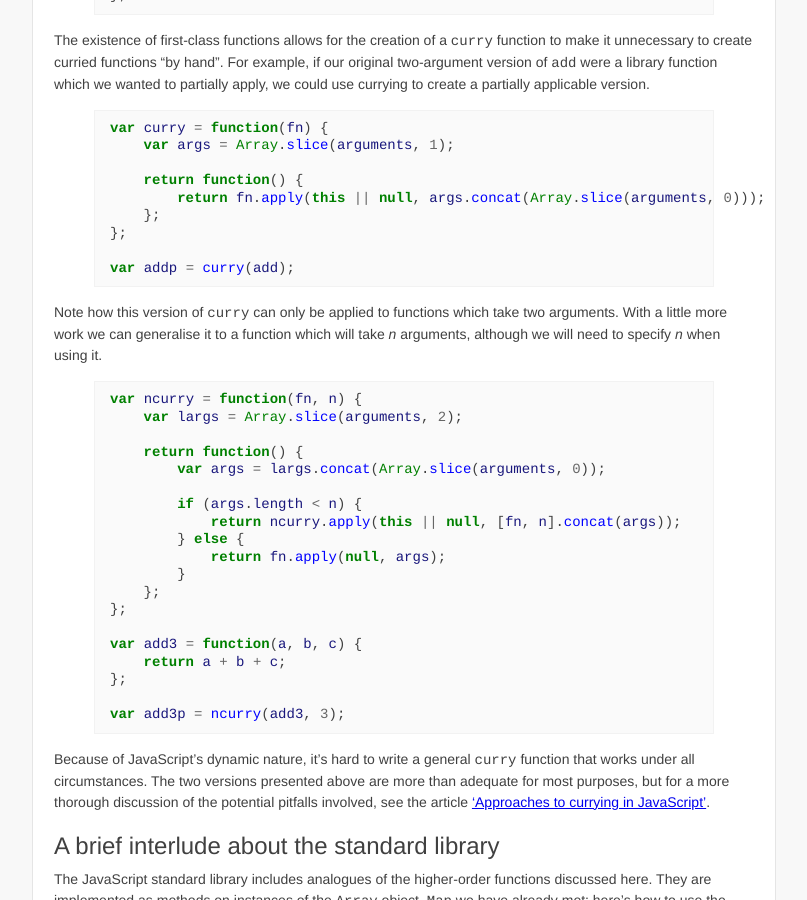
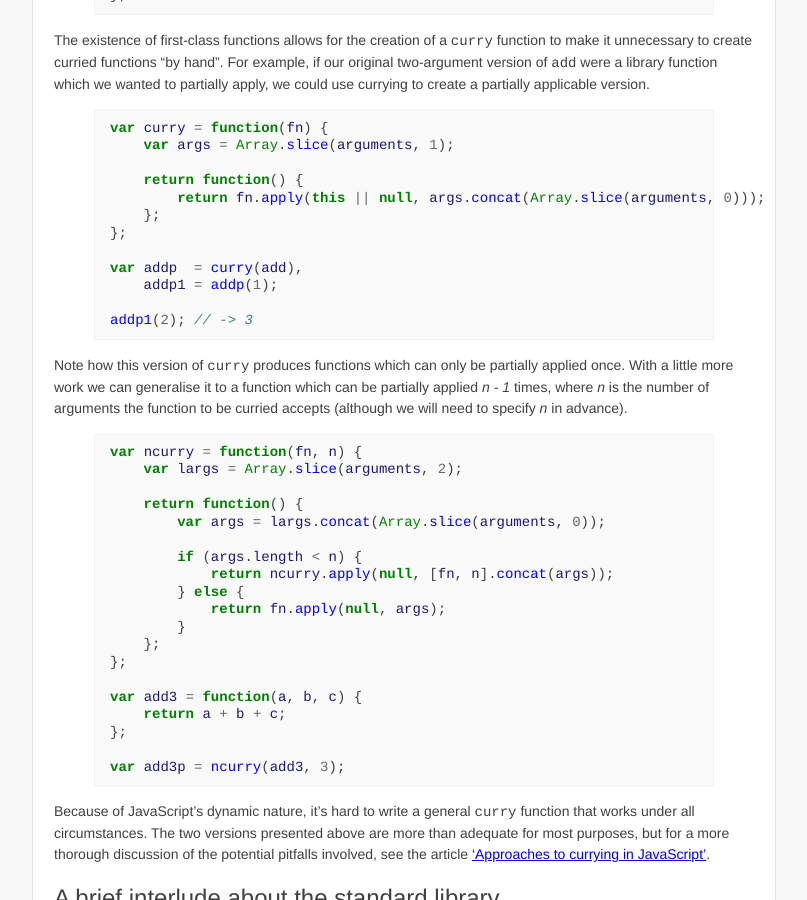
Before and after one commit to othermedia/js-handbook, a Jekyll site: the page built from functional-programming.md, in a window 1280 px wide and 900 px high, scrolled down 3497 px. Shown: the whole window, without its empty margins (236-1043 px from the left). Built offline with Jekyll 4.4.1, drawn with Linux system fonts in a browser that asks for light colours.

Commit message:
Clarify the section on currying and make the example code more explicit.

```diff
--- a/functional-programming.md
+++ b/functional-programming.md
@@ -260,12 +260,17 @@ var curry = function(fn) {
     };
 };
 
-var addp = curry(add);
+var addp  = curry(add),
+    addp1 = addp(1);
+
+addp1(2); // -> 3
 {% endhighlight %}
 
-Note how this version of `curry` can only be applied to functions which take
-two arguments. With a little more work we can generalise it to a function which
-will take _n_ arguments, although we will need to specify _n_ when using it.
+Note how this version of `curry` produces functions which can only be partially
+applied once. With a little more work we can generalise it to a function which
+can be partially applied _n - 1_ times, where _n_ is the number of arguments
+the function to be curried accepts (although we will need to specify _n_ in
+advance).
 
 {% highlight javascript %}
 var ncurry = function(fn, n) {
@@ -275,7 +280,7 @@ var ncurry = function(fn, n) {
         var args = largs.concat(Array.slice(arguments, 0));
 
         if (args.length < n) {
-            return ncurry.apply(this || null, [fn, n].concat(args));
+            return ncurry.apply(null, [fn, n].concat(args));
         } else {
             return fn.apply(null, args);
         }
```
